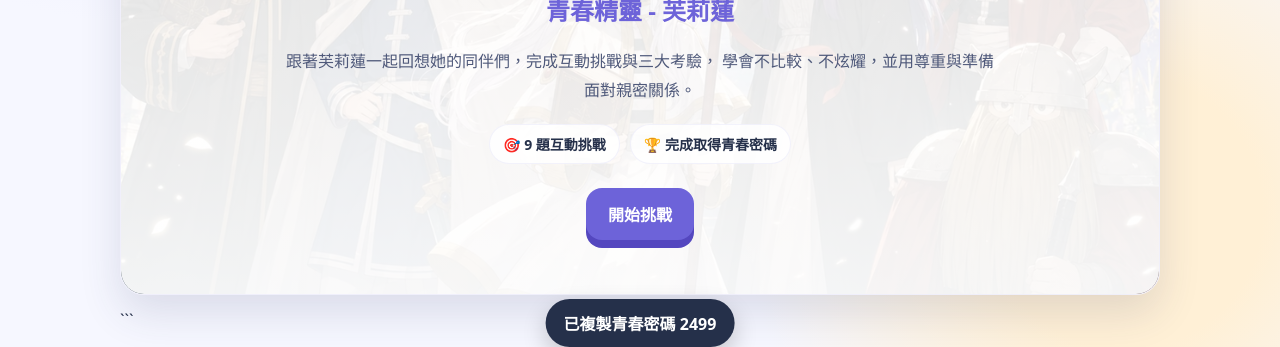
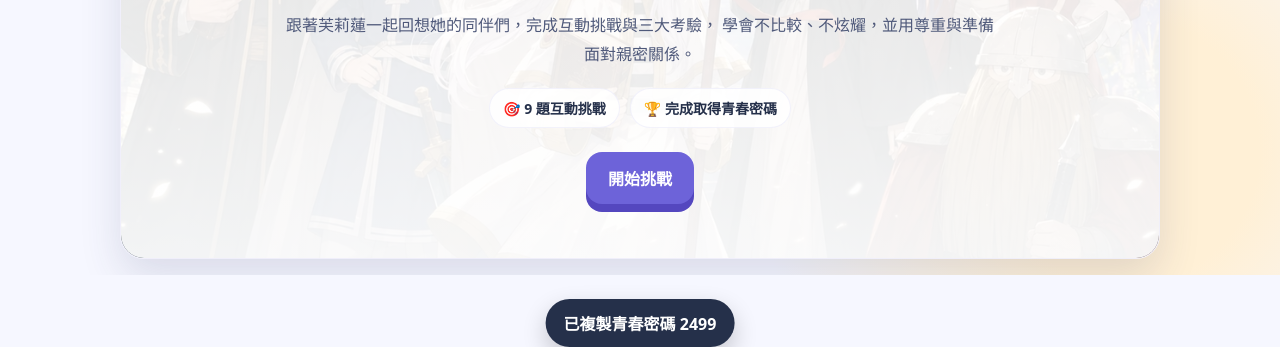
Before and after one commit to kaoelvmpvm/youth-1-2-no-brag-cognition, a plain HTML site: page index.html in a window 1280 px wide. Shown: the part 551-898 px from the top of the page. After the commit the page ends 826 px from the top, so only its background shows below. Drawn offline with Linux system fonts and the light colour scheme.

Commit message:
Update index.html

````diff
--- a/index.html
+++ b/index.html
@@ -1,5 +1,4 @@
 <!DOCTYPE html>
-
 <html lang="zh-Hant">
 <head>
   <meta charset="UTF-8" />
@@ -150,7 +149,6 @@
       </div>
     </header>
 
-```
     <section class="stage">
       <div class="screen start-screen active" id="startScreen">
         <div class="seal"><img src="assets/frieren.webp" alt="芙莉蓮頭像"></div>
@@ -225,8 +223,6 @@
         </div>
       </div>
     </section>
-```
-
   </main>
 
   <div class="toast" id="toast">已複製青春密碼 2499</div>
@@ -249,7 +245,24 @@
       {"title":"考驗二過關","chapter":"第四章｜面對性與愛的三大考驗","text":"太棒了！你取得第二關「性，是愛的選擇題」定心術。\n你的意願應該被看重，「暫停，現在還不是時候」永遠是一個成熟而明智的決定。","thought":"fern","thoughtLabel":"芙莉蓮想起：費倫"},
       {"title":"互動挑戰 8｜考驗三","chapter":"第四章｜面對性與愛的三大考驗","text":"當你因為「他們都有，我卻沒有」而焦慮時，我的好友艾冉會提醒你：感到恐懼不是一件壞事，把它轉成穩定自己的力量吧。\nQ8：【考驗三】因為「他們都有，我卻沒有」而焦慮時，要如何轉換心情？","thought":"eisen","thoughtLabel":"芙莉蓮想起：艾冉","quiz":{"q":"【考驗三】因為「他們都有，我卻沒有」而焦慮時，要如何轉換心情？","options":["想辦法衝一波趕上","先不要，我沒準備好","請教高手，增加性經驗"],"answer":1,"good":"答對了！真正重要的不是跟上別人，而是誠實確認：我準備好了嗎？","retry":"想一想：最健康的焦點，是追進度，還是確認自己是否準備好？"}},
       {"title":"考驗三過關","chapter":"第四章｜面對性與愛的三大考驗","text":"做得很好！你修練了第三關「性，需要用愛來準備」定心術。\n這份準備包括身心成熟、情感穩定與承諾，以及足夠的性健康知識。","thought":"eisen","thoughtLabel":"芙莉蓮想起：艾冉"},
-      {"title":"互動挑戰 9｜最後一題","chapter":"第五章｜你真正想要的關係","text":"我的好友欣梅爾常說：「我在跟你說現在的事。」\n所以，比起別人的KPI，更重要的是你自己真正想要的親密關係。\nQ9：以下哪一項是你「最不想要」的親密關係呢？","thought":"himmel","thoughtLabel":"芙莉蓮想起：欣梅爾","quiz":{"q":"以下哪一項是你「最不想要」的親密關係呢？","options":["重視關係品質，不必趕進度","經營自己情感時序，不需跟人比較","花心思增加性經驗","越早越多越好"],"answer":3,"good":"答對了！真正值得經營的，不是比較誰經驗多，而是關係品質與自己的節奏。","retry":"再確認一次：你最不想把感情變成哪一種樣子？"}},
+      {
+        "title":"互動挑戰 9｜最後一題",
+        "chapter":"第五章｜你真正想要的關係",
+        "text":"我的好友欣梅爾常說：「我在跟你說現在的事。」\n所以，比起別人的KPI，更重要的是你自己真正想要的親密關係。\nQ9：以下哪一項是你「最不想要」的親密關係呢？",
+        "thought":"himmel",
+        "thoughtLabel":"芙莉蓮想起：欣梅爾",
+        "quiz":{
+          "q":"以下哪一項是你「最不想要」的親密關係呢？",
+          "options":[
+            "重視關係品質，不必趕進度",
+            "經營自己情感時序，不需跟人比較",
+            "花心思增加性經驗，越早越多越好"
+          ],
+          "answer":2,
+          "good":"答對了！真正值得經營的，不是比較誰經驗多，而是關係品質與自己的節奏。",
+          "retry":"再確認一次：你最不想把感情變成哪一種樣子？"
+        }
+      },
       {"title":"畢業禮物","chapter":"第五章｜你真正想要的關係","text":"真愛不是競技場，守住本心，不需花力氣去炫耀與比較談戀愛的進度。\n從從容容地感受愛，打造屬於自己的幸福。\n畢業禮物【青春密碼 2499】——愛是久久。","thought":"himmel","thoughtLabel":"芙莉蓮想起：欣梅爾"}
     ];
     const totalQuiz = scenes.filter(s => !!s.quiz).length;
@@ -327,7 +340,7 @@
       if(s.quiz){
         quizBox.hidden = false;
         question.textContent = s.quiz.q;
-        const letters = ["A","B","C","D"];
+        const letters = ["A","B","C"];
         s.quiz.options.forEach((opt,i)=>{
           const btn = document.createElement("button");
           btn.className = "option";
@@ -476,6 +489,5 @@
       }
     }catch(e){}
   </script>
-
 </body>
 </html>
````
Lines whose indentation alone changed are shown as unchanged.
